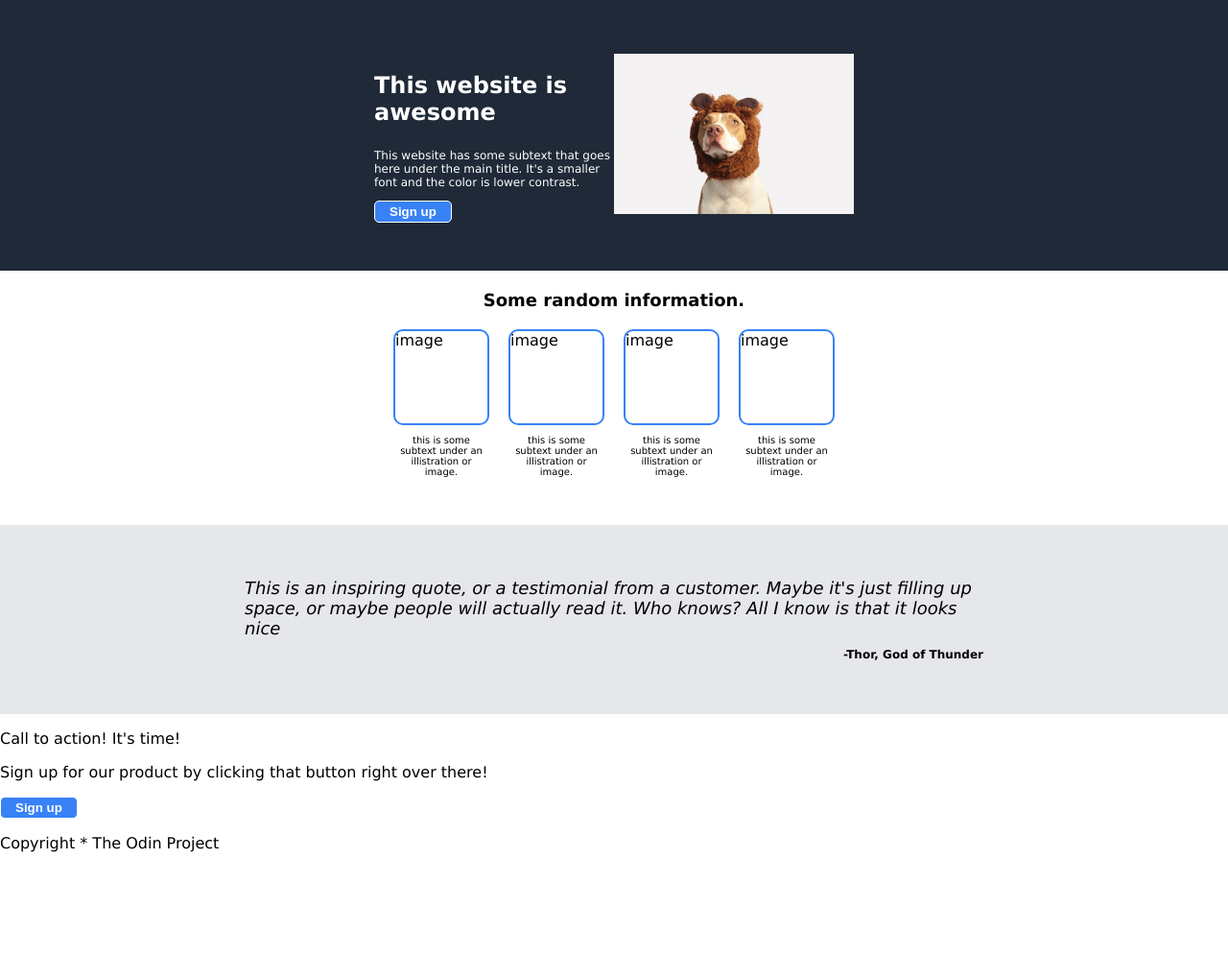
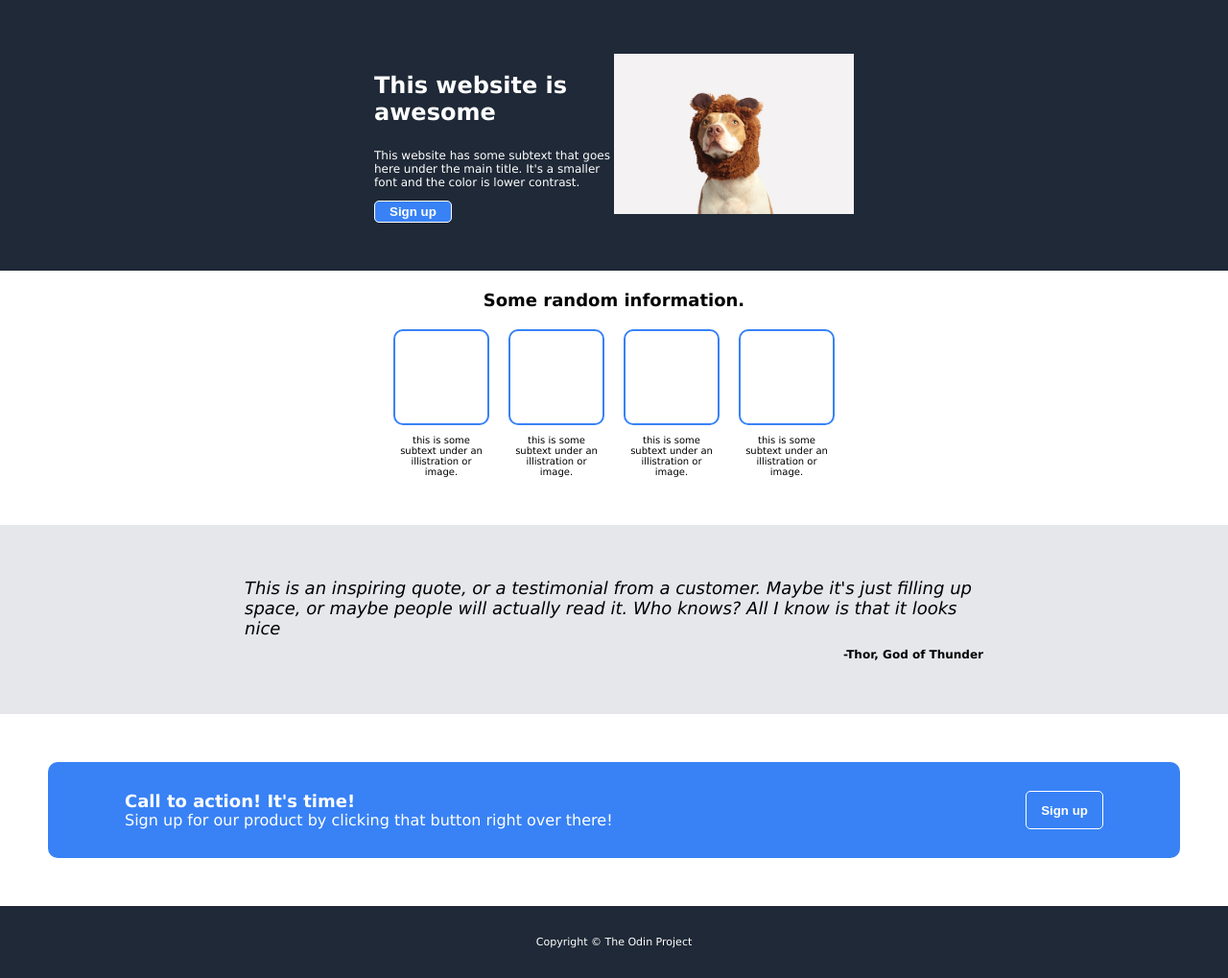
Before and after one commit to mollymarks/Odin_LandingPage, a plain HTML site: page index.html in a window 1280 px wide. Shown: the part 54-1073 px from the top of the page at 96% size. Before the commit the page ends 958 px from the top, so only its background shows below. Drawn offline with Linux system fonts and the light colour scheme.

Commit message:
CSS for section 4 and footer

```diff
--- a/index.html
+++ b/index.html
@@ -32,10 +32,10 @@
     <div class="section-two">
         <div class='title-two'>Some random information.</div>
         <div class='img-container'>
-            <div>image</div>
-            <div>image</div>
-            <div>image</div>
-            <div>image</div>
+            <div></div>
+            <div></div>
+            <div></div>
+            <div></div>
         </div>
         <div class="cap-container">
             <p>this is some subtext under an illistration or image.</p>
@@ -54,14 +54,14 @@
 
     <div class='section-four'>
         <div class='call-container'>
-            <p>Call to action! It's time!</p>
-            <p>Sign up for our product by clicking that button right over there!</p>
+            <p class="call">Call to action! It's time!</p>
+            <p class='call-sub'>Sign up for our product by clicking that button right over there!</p>
         </div>
         <button class='sign-up'>Sign up</button>
     </div>
 
     <div class='footer'>
-        <p>Copyright * The Odin Project</p>
+        <p>Copyright &copy; The Odin Project</p>
     </div>
 
 </body>
--- a/styles.css
+++ b/styles.css
@@ -19,9 +19,7 @@ body * {
     background-color: #1f2937;
     color: white;
     justify-content: space-between;
-    padding-top: 10px;
-    padding-bottom: 10px;
-
+    padding: 10px 20px;
 }
 
 .header div {
@@ -139,3 +137,33 @@ button {
     font-weight: bold;
     text-align: right;
 }
+
+.section-four {
+    display: flex;
+    background-color: #3882f6;
+    color: white;
+    margin: 50px;
+    padding: 30px 80px;
+    justify-content: space-between;
+    border-radius: 10px;
+}
+
+.call {
+    font-size: 18px;
+    font-weight: bold;
+    margin: 0;
+}
+
+.call-sub {
+    margin: 0;
+}
+
+.footer {
+    background-color:#1f2937 ;
+    color: white;
+    display: flex;
+    justify-content: center;
+    align-items: center;
+    font-size: 11px;
+    padding: 20px;
+}
```
